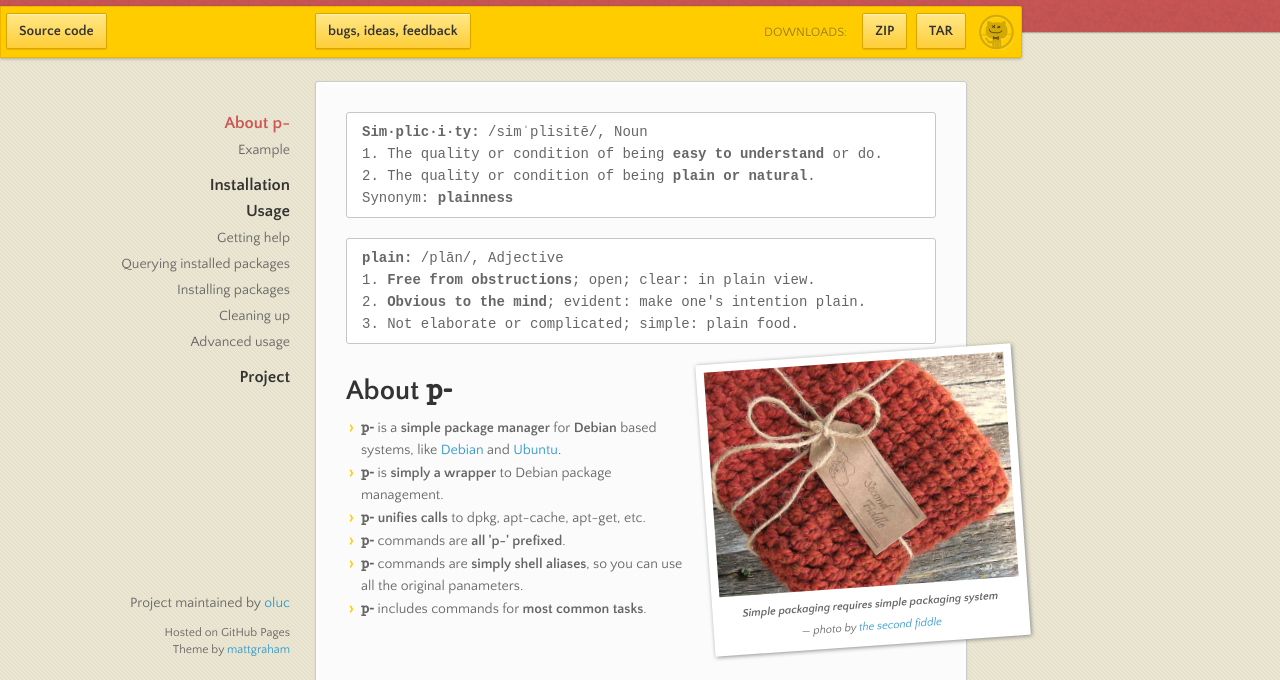
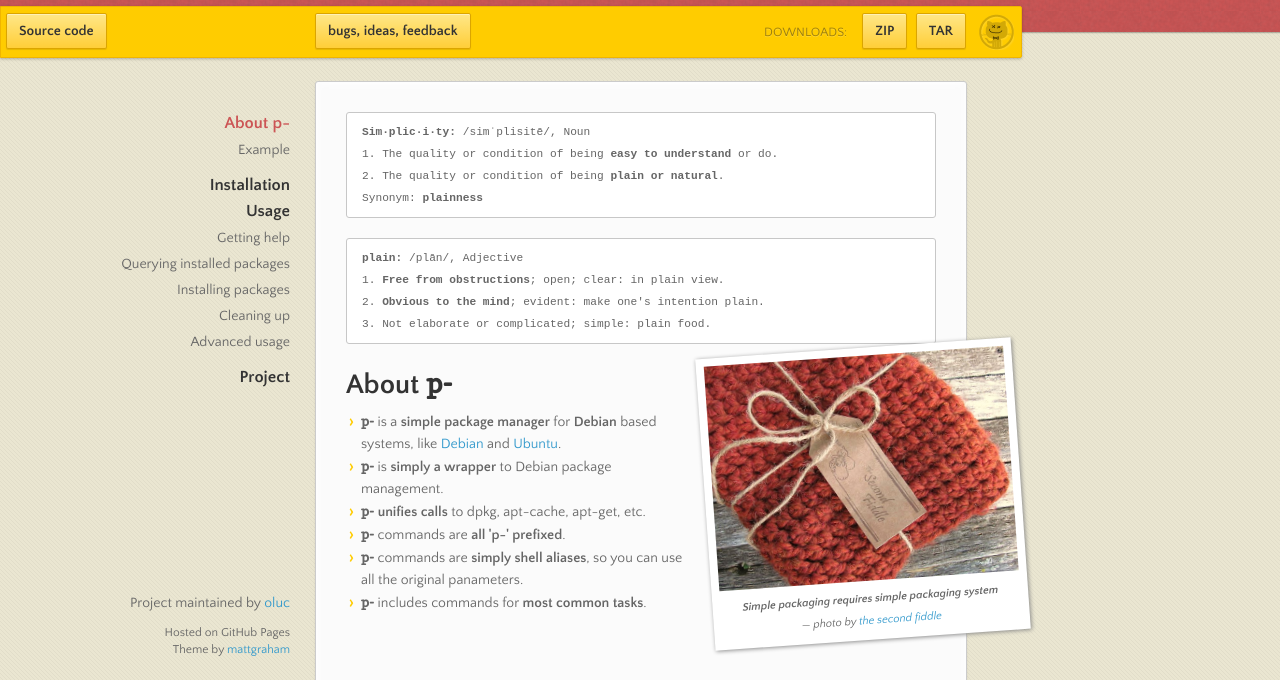
Before and after one commit to oluc/p-, a plain HTML site: page index.html in a window 1280 px wide. Shown: the part 109-789 px from the top of the page. Drawn offline with nearby package versions, Linux system fonts and the light colour scheme.

Commit message:
smaller font size for definitions

```diff
--- a/index.html
+++ b/index.html
@@ -56,14 +56,14 @@
 
 <!-- DEFINITION -->
 <!-- - - - - - - - - - - - - - - - - - - - - - - - - - - - - - - - -->
-<pre class="definition" style="background: white;">
+<pre class="definition" style="background: white; font-size: 80%;">
 <b>Sim·plic·i·ty:</b> /simˈplisitē/, Noun
 1. The quality or condition of being <b>easy to understand</b> or do.
 2. The quality or condition of being <b>plain or natural</b>.
 Synonym: <b>plainness</b>
 </pre>
 <!-- - - - - - - - - - - - - - - - - - - - - - - - - - - - - - - - -->
-<pre class="definition" style="background: white; margin-bottom: 4ex;">
+<pre class="definition" style="background: white; font-size: 80%; margin-bottom: 4ex;">
 <b>plain:</b> /plān/, Adjective
 1. <b>Free from obstructions</b>; open; clear: in plain view.
 2. <b>Obvious to the mind</b>; evident: make one's intention plain.
```
